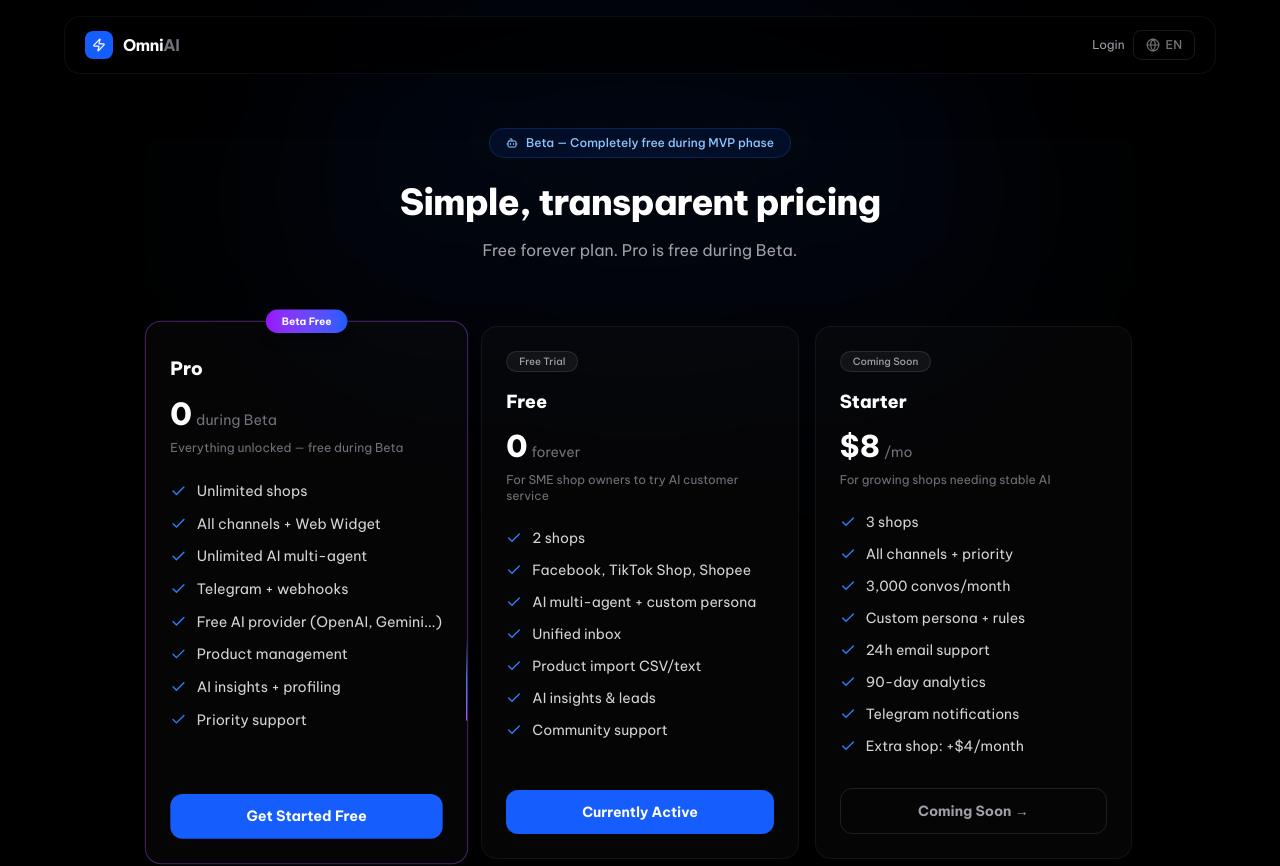
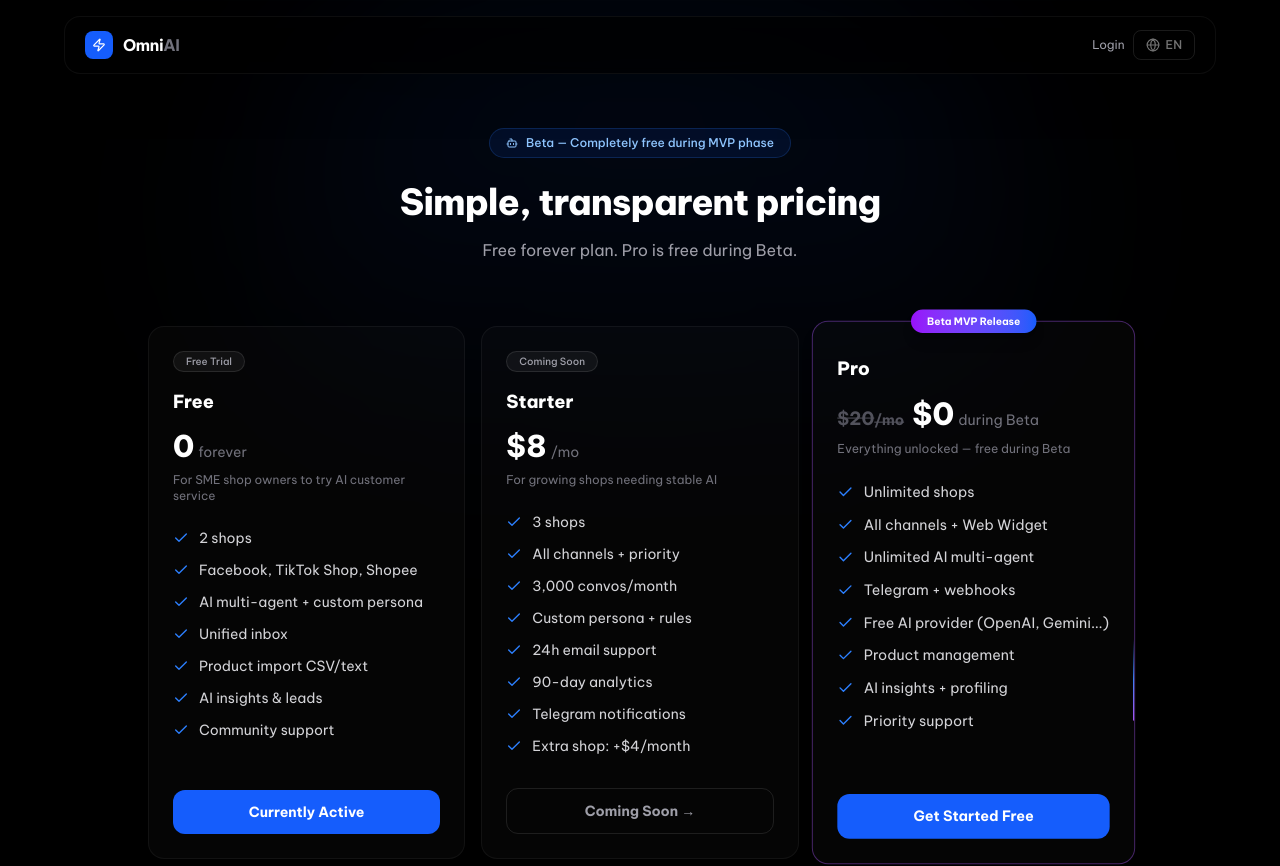
Before and after one commit to baonckh/omni-dashboard, a Next.js app: page /pricing in a window 1280 px wide. Shown: the top 866 px of the page. Built offline with nearby package versions, Linux system fonts and the light colour scheme; no server answers.

Commit message:
fix: Pro shows strikethrough  → , badge Beta MVP Release, Free→Starter→Pro order

```diff
--- a/src/app/pricing/page.tsx
+++ b/src/app/pricing/page.tsx
@@ -17,9 +17,8 @@ export default function PricingPage() {
   const plans = [
     { nameKey: "pricing.free_name", price: "0", periodKey: "pricing.free_period", badgeKey: "pricing.free_badge", descKey: "pricing.free_desc", featKeys: freeFeats, ctaKey: "pricing.free_cta", ctaLink: "/register", highlight: false, disabled: false, color: "border-zinc-700" },
     { nameKey: "pricing.starter_name", price: lang === "vi" ? "199k" : "$8", period: lang === "vi" ? "/tháng" : "/mo", badgeKey: "pricing.starter_badge", descKey: "pricing.starter_desc", featKeys: starterFeats, ctaKey: "pricing.starter_cta", ctaLink: "mailto:giabao991199@gmail.com", highlight: false, disabled: true, color: "border-white/5" },
-    { nameKey: "pricing.pro_name", price: "0", periodKey: "pricing.pro_period", badgeKey: "pricing.pro_badge", descKey: "pricing.pro_desc", featKeys: proFeats, ctaKey: "pricing.pro_cta", ctaLink: "/register", highlight: true, disabled: false, color: "border-purple-500" },
+    { nameKey: "pricing.pro_name", price: lang === "vi" ? "0đ" : "$0", periodKey: "pricing.pro_period", originalPrice: lang === "vi" ? "499k" : "$20", originalPeriod: lang === "vi" ? "/tháng" : "/mo", badgeKey: "pricing.pro_badge", descKey: "pricing.pro_desc", featKeys: proFeats, ctaKey: "pricing.pro_cta", ctaLink: "/register", highlight: true, disabled: false, color: "border-purple-500" },
   ];
-  const sortedPlans = [plans[2], plans[0], plans[1]]; // Pro first (featured), then Free, then Starter
 
   return (
     <div className="min-h-screen bg-black text-white">
@@ -52,7 +51,7 @@ export default function PricingPage() {
       {/* Plans */}
       <section className="max-w-5xl mx-auto px-5 pb-24">
         <div className="grid md:grid-cols-3 gap-4">
-          {sortedPlans.map((plan, i) => (
+          {plans.map((plan, i) => (
             <motion.div
               key={plan.nameKey}
               initial={{ opacity: 0, y: 15 }}
@@ -73,6 +72,9 @@ export default function PricingPage() {
 
               <h3 className="text-lg font-extrabold text-white mt-2">{t(plan.nameKey)}</h3>
               <div className="mt-3 mb-2">
+                {plan.originalPrice && (
+                  <span className="text-lg font-bold text-zinc-600 line-through mr-2">{plan.originalPrice}<span className="text-sm">{plan.originalPeriod}</span></span>
+                )}
                 <span className="text-3xl font-extrabold text-white">{plan.price}</span>
                 <span className="text-sm text-zinc-500 ml-1">{plan.period || (plan.periodKey ? t(plan.periodKey) : "")}</span>
               </div>
--- a/src/lib/i18n.ts
+++ b/src/lib/i18n.ts
@@ -135,7 +135,7 @@ const vi: Dict = {
   "pricing.pro_name": "Pro",
   "pricing.pro_price": "0",
   "pricing.pro_period": "khi Beta",
-  "pricing.pro_badge": "Miễn phí Beta",
+  "pricing.pro_badge": "Bản phát hành Beta MVP",
   "pricing.pro_desc": "Toàn bộ tính năng — miễn phí trong thời gian Beta",
   "pricing.pro_feat1": "Không giới hạn shop",
   "pricing.pro_feat2": "Tất cả kênh + Web Widget",
@@ -376,7 +376,7 @@ const en: Dict = {
   "pricing.pro_name": "Pro",
   "pricing.pro_price": "0",
   "pricing.pro_period": "during Beta",
-  "pricing.pro_badge": "Beta Free",
+  "pricing.pro_badge": "Beta MVP Release",
   "pricing.pro_desc": "Everything unlocked — free during Beta",
   "pricing.pro_feat1": "Unlimited shops",
   "pricing.pro_feat2": "All channels + Web Widget",
```
